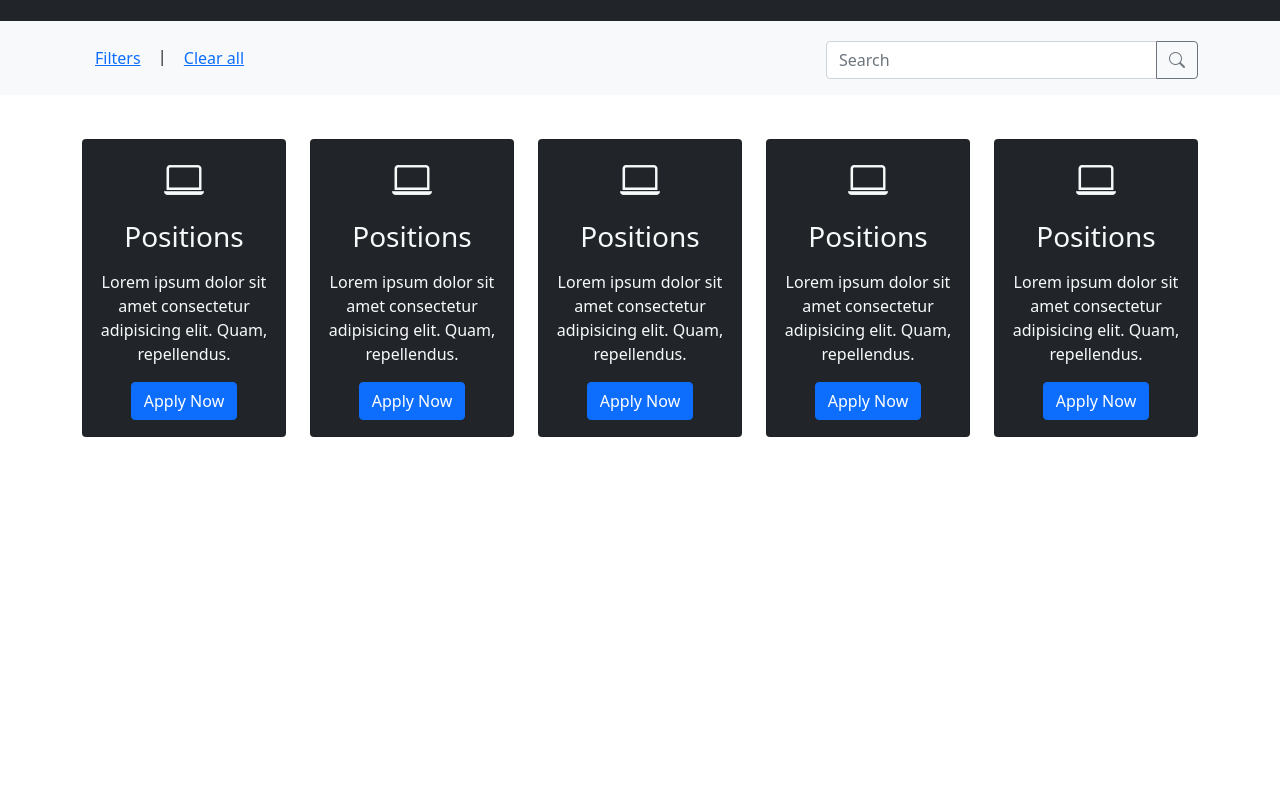
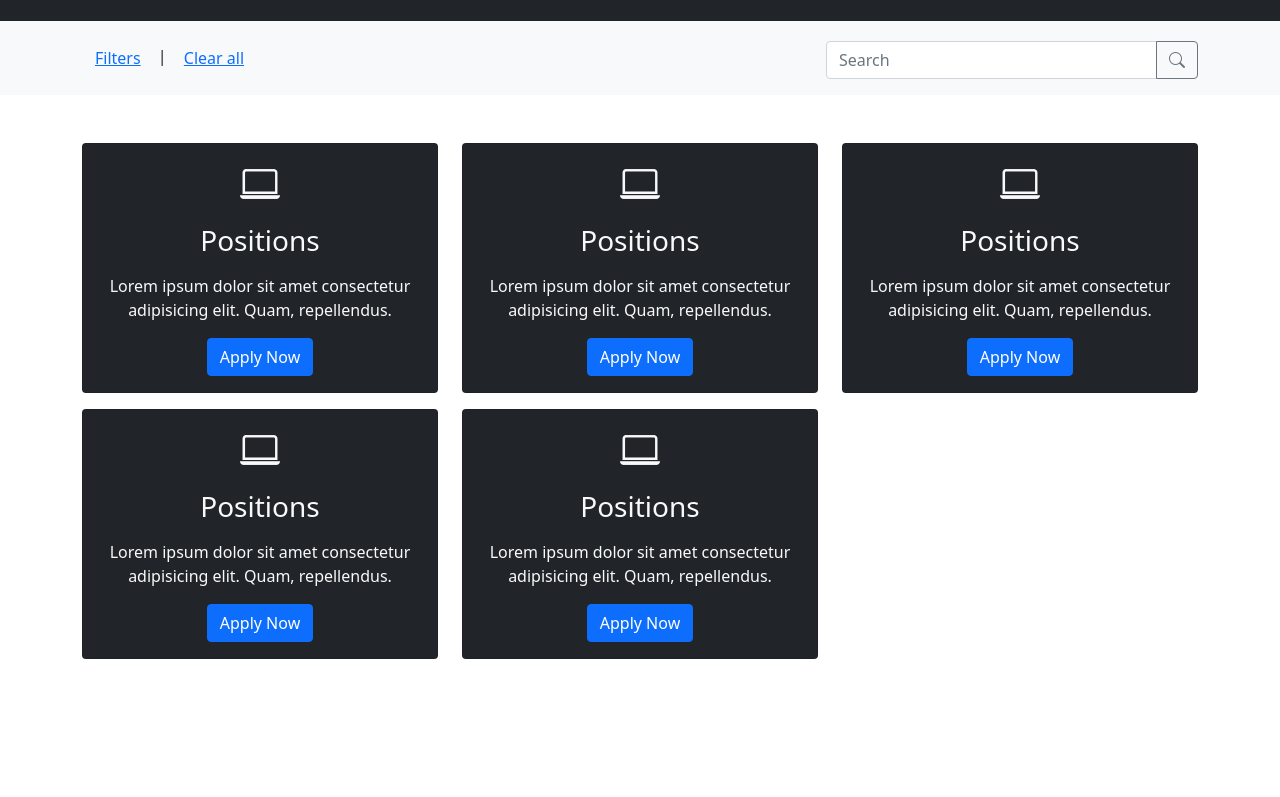
Before and after one commit to kritpongt/template, a plain HTML site: page index.html in a window 1280 px wide. Shown: the part 383-1180 px from the top of the page. Drawn offline with nearby package versions, Linux system fonts and the light colour scheme.

Commit message:
column md-4

```diff
--- a/index.html
+++ b/index.html
@@ -139,10 +139,10 @@
         </div>
     </div>
     <!-- Box -->
-    <section class="p-3">
+    <section class="p-2">
         <div class="container-sm" style="min-height: 800px;">
             <div class="row">
-                <div class="col-md pt-1">
+                <div class="col-md-4 pt-3">
                     <div class="card bg-dark text-light">
                         <div class="card-body text-center">
                             <div class="h1 mb-3">
@@ -154,7 +154,7 @@
                         </div>
                     </div>
                 </div>
-                <div class="col-md pt-1">
+                <div class="col-md-4 pt-3">
                     <div class="card bg-dark text-light">
                         <div class="card-body text-center">
                             <div class="h1 mb-3">
@@ -166,7 +166,7 @@
                         </div>
                     </div>
                 </div>
-                <div class="col-md pt-1">
+                <div class="col-md-4 pt-3">
                     <div class="card bg-dark text-light">
                         <div class="card-body text-center">
                             <div class="h1 mb-3">
@@ -178,7 +178,7 @@
                         </div>
                     </div>
                 </div>
-                <div class="col-md pt-1">
+                <div class="col-md-4 pt-3">
                     <div class="card bg-dark text-light">
                         <div class="card-body text-center">
                             <div class="h1 mb-3">
@@ -190,7 +190,7 @@
                         </div>
                     </div>
                 </div>
-                <div class="col-md pt-1">
+                <div class="col-md-4 pt-3">
                     <div class="card bg-dark text-light">
                         <div class="card-body text-center">
                             <div class="h1 mb-3">
```
